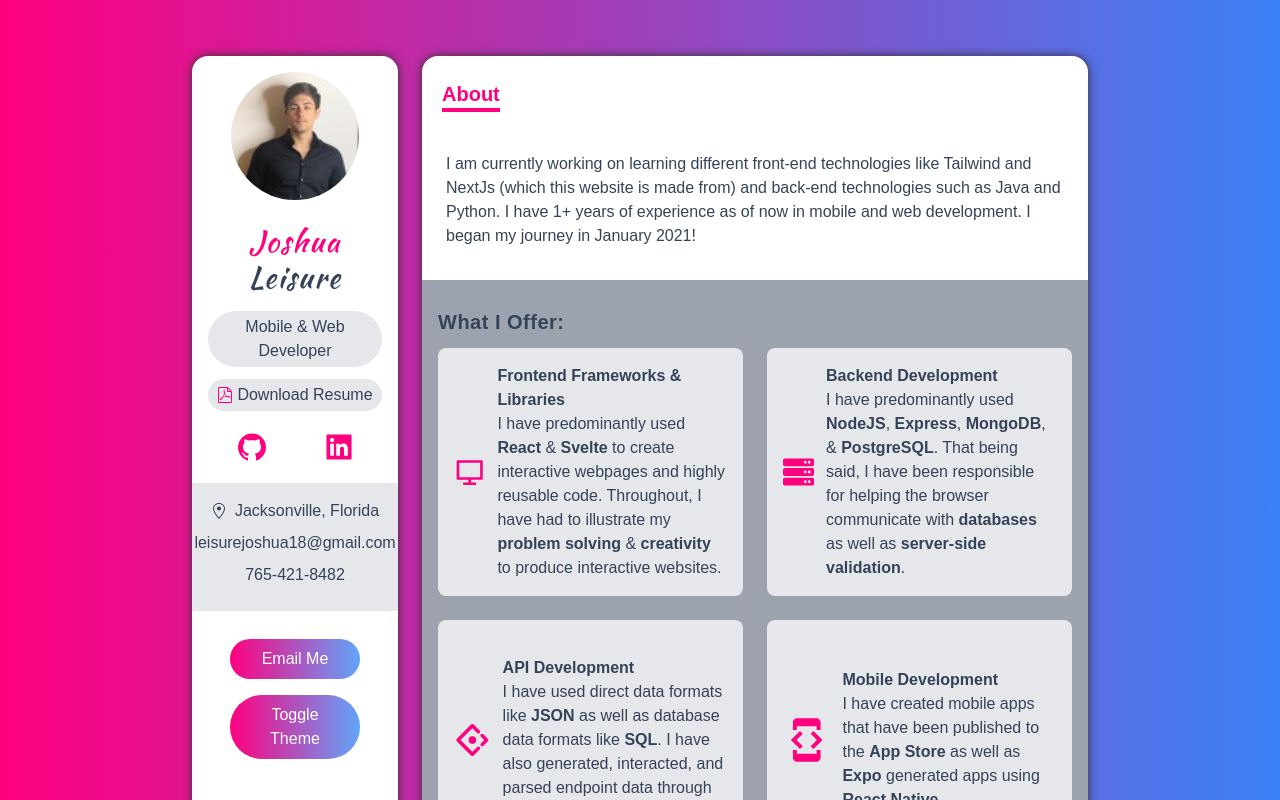
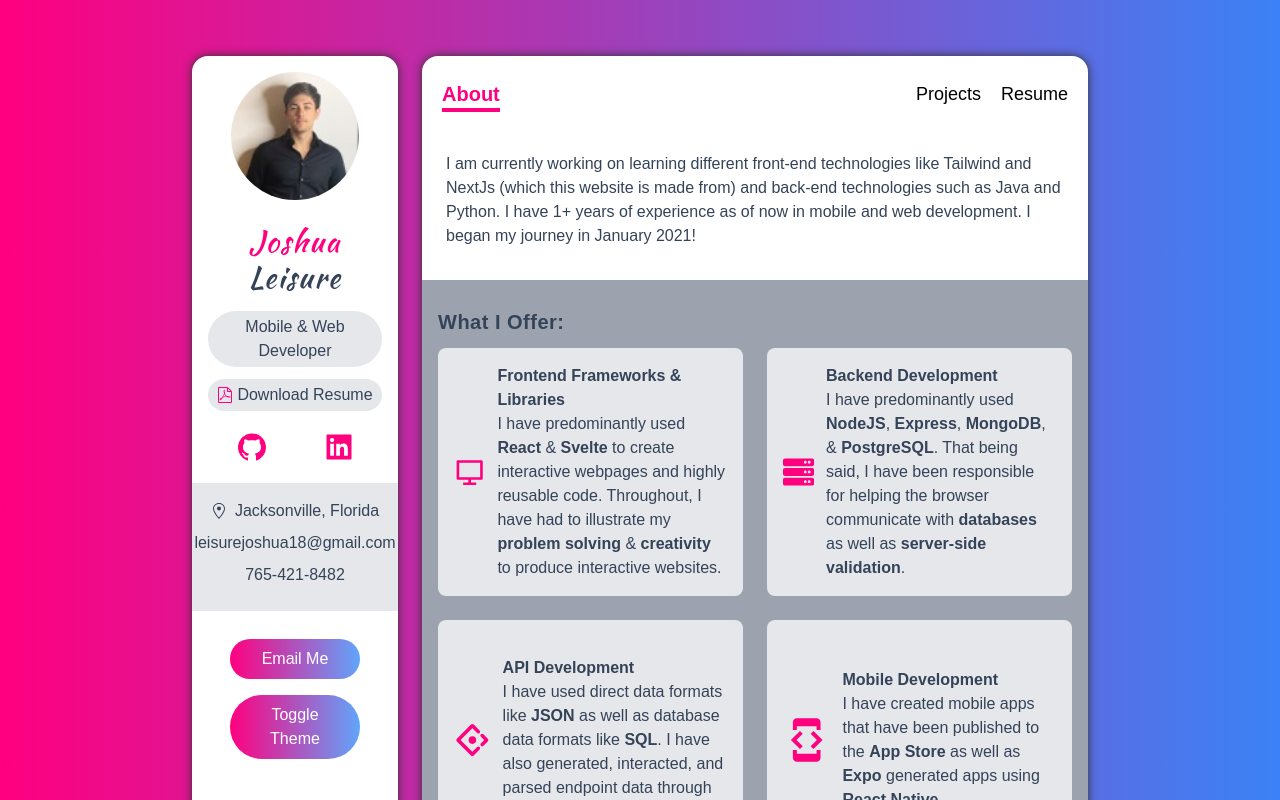
Before and after one commit to joshualeisure/portfolio, a Next.js app: page / in a window 1280 px wide. Shown: the top 800 px of the page. Built offline with nearby package versions, Linux system fonts and the light colour scheme.

Commit message:
color bug

```diff
--- a/components/Navbar.tsx
+++ b/components/Navbar.tsx
@@ -11,7 +11,7 @@ const NavItem: FunctionComponent<{
   return activeItem !== name ? (
     <Link href={route}>
       <a>
-        <span className="hover:text-green" onClick={() => setActiveItem(name)}>
+        <span className="text-black hover:text-green dark:text-white" onClick={() => setActiveItem(name)}>
           {name}
         </span>
       </a>
@@ -46,6 +46,7 @@ const Navbar = () => {
           setActiveItem={setActiveItem}
           name="Projects"
           route="/projects"
+
         />
         <NavItem
           activeItem={activeItem}
```
